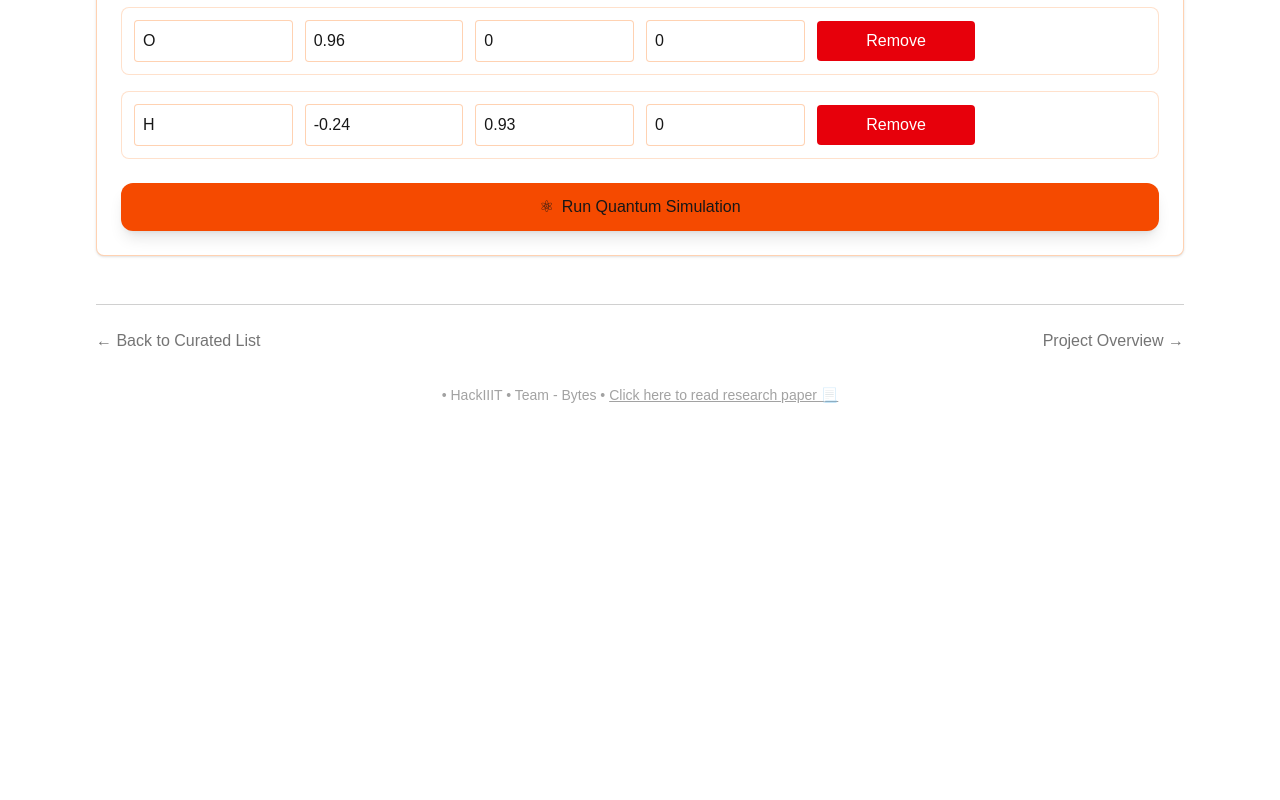
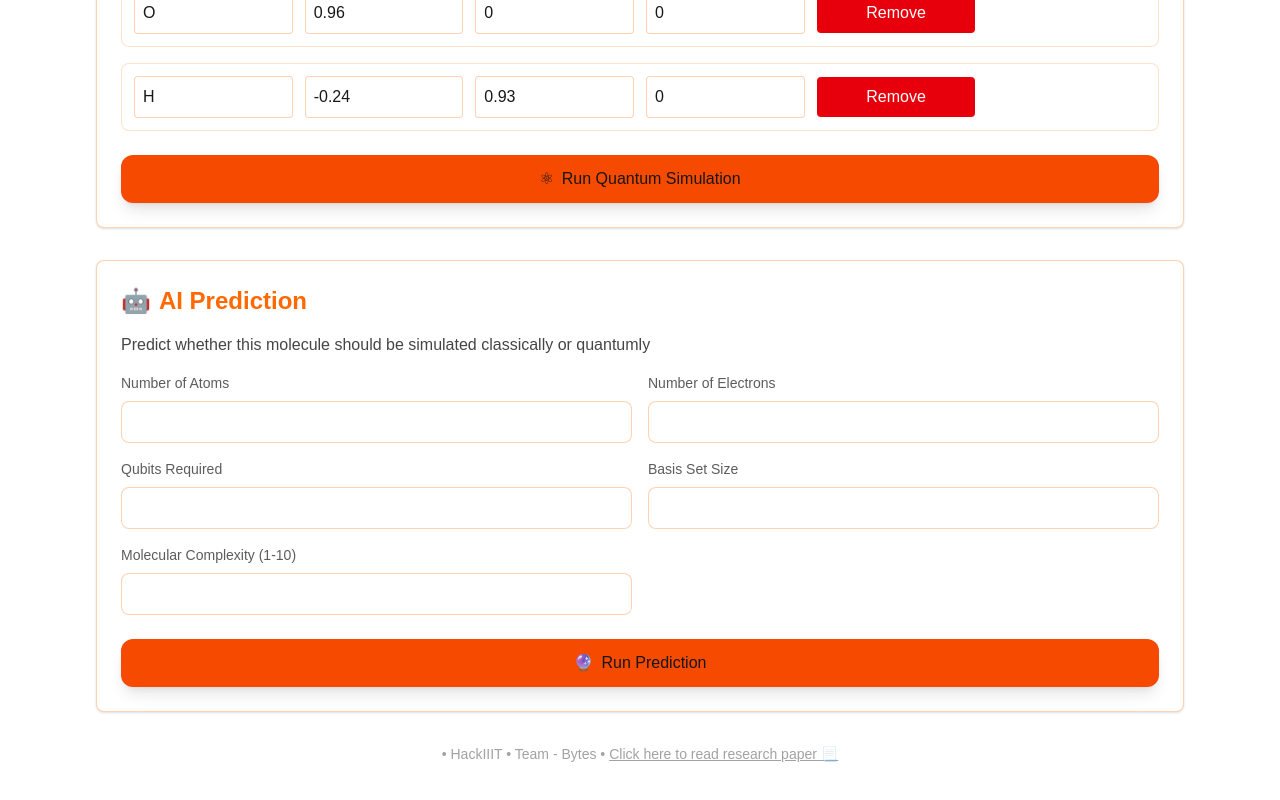
Before and after one commit to Mr-Rahul-Paul/quantum-sim--Hackathon-winner, a Next.js app: page /simulation in a window 1280 px wide. Shown: the part 564-1364 px from the top of the page. Before the commit the page ends 1065 px from the top, so only its background shows below. Built offline with nearby package versions, Linux system fonts and the light colour scheme.

Commit message:
sim page css done

```diff
--- a/app/simulation/page.tsx
+++ b/app/simulation/page.tsx
@@ -1,7 +1,7 @@
 /* eslint-disable @next/next/no-img-element */
 "use client";
-
 import { useState } from "react";
+// eslint-disable-next-line @typescript-eslint/no-unused-vars
 import Link from 'next/link';
 
 // Define proper types for the data
@@ -10,6 +10,20 @@ interface Atom {
   x: number;
   y: number;
   z: number;
+}
+
+interface PredictionInput {
+  num_atoms: string;
+  num_electrons: string;
+  num_qubits: string;
+  basis_set_size: string;
+  molecular_complexity: string;
+}
+
+interface PredictionResult {
+  prediction: string;
+  confidence?: number;
+  features: Record<string, number | string>;
 }
 
 interface SimulationResults {
@@ -29,10 +43,11 @@ interface SimulationResults {
 }
 
 export default function Home() {
+  // Simulation states
   const [atoms, setAtoms] = useState<Atom[]>([
     { element: "H", x: 0.0, y: 0.0, z: 0.0 },
     { element: "O", x: 0.96, y: 0.0, z: 0.0 },
-    { element: "H", x: -0.24, y: 0.93, z: 0.0 }
+    { element: "H", x: -0.24, y: 0.93, z: 0.0 },
   ]);
   const [charge, setCharge] = useState(0);
   const [spin, setSpin] = useState(0);
@@ -40,12 +55,25 @@ export default function Home() {
   const [loading, setLoading] = useState(false);
   const [error, setError] = useState<string | null>(null);
 
+  // Prediction states
+  const [predictionInput, setPredictionInput] = useState<PredictionInput>({
+    num_atoms: "",
+    num_electrons: "",
+    num_qubits: "",
+    basis_set_size: "",
+    molecular_complexity: ""
+  });
+  const [prediction, setPrediction] = useState<PredictionResult | null>(null);
+  const [predLoading, setPredLoading] = useState(false);
+  const [predError, setPredError] = useState<string | null>(null);
+
+  // Simulation helper functions
   const handleAtomChange = (index: number, field: keyof Atom, value: string) => {
     const newAtoms = [...atoms];
-    if (field === 'element') {
-      newAtoms[index][field] = value as string;
+    if (field === "element") {
+      newAtoms[index][field] = value;
     } else {
-      newAtoms[index][field] = parseFloat(value) || 0 as number;
+      newAtoms[index][field] = parseFloat(value) || 0;
     }
     setAtoms(newAtoms);
   };
@@ -63,22 +91,65 @@ export default function Home() {
   const handleSimulate = async () => {
     setLoading(true);
     setError(null);
-
+    setResults(null);
     try {
       const res = await fetch("http://localhost:8000/simulate/", {
         method: "POST",
         headers: { "Content-Type": "application/json" },
         body: JSON.stringify({ atoms, charge, spin }),
       });
-
       const data: SimulationResults = await res.json();
-      if (data.error) setError(data.error);
-      else setResults(data);
+      if (data.error) {
+        setError(data.error);
+      } else {
+        setResults(data);
+      }
+    // eslint-disable-next-line @typescript-eslint/no-unused-vars
     } catch (err) {
-      console.log(err);
+      setError("Server connection failed");
     } finally {
       setLoading(false);
     }
+  };
+
+  // Prediction helper functions
+  const handlePredict = async () => {
+    setPredLoading(true);
+    setPredError(null);
+    setPrediction(null);
+
+    try {
+      const res = await fetch("http://localhost:8000/predict/", {
+        method: "POST",
+        headers: { "Content-Type": "application/json" },
+        body: JSON.stringify({
+          num_atoms: parseInt(predictionInput.num_atoms),
+          num_electrons: parseInt(predictionInput.num_electrons),
+          num_qubits: parseInt(predictionInput.num_qubits),
+          basis_set_size: parseInt(predictionInput.basis_set_size),
+          molecular_complexity: parseFloat(predictionInput.molecular_complexity)
+        }),
+      });
+
+      const data = await res.json();
+      if (data.error) {
+        setPredError(data.error);
+      } else {
+        setPrediction(data);
+      }
+    } catch (err) {
+      setPredError("Server connection failed" ) ;
+      console.error(err);
+    } finally {
+      setPredLoading(false);
+    }
+  };
+
+  const handlePredictionInputChange = (field: keyof PredictionInput, value: string) => {
+    setPredictionInput(prev => ({
+      ...prev,
+      [field]: value
+    }));
   };
 
   return (
@@ -88,17 +159,19 @@ export default function Home() {
           Quantum Chemistry Lab
         </h1>
         <p className="text-2xl md:text-lg mb-10 max-w-3xl text-foreground/80 border-l-4 border-orange-500/50 pl-4">
-          Simulate molecular properties with classical and quantum methods. Design molecules and analyze their energy characteristics.
+          Simulate molecular properties and predict classical/quantum behavior
         </p>
-        <h2 className="text-2xl font-semibold mb-4 text-orange-500 flex items-center">
-          <span className="mr-2">🧪</span> Molecular Configuration
-        </h2>
+
+        {/* Simulation Section */}
         <div className="rounded-lg p-6 mb-8 transition-all duration-300 bg-background text-foreground border border-orange-500/30 shadow-sm">
-
-
+          <h2 className="text-2xl font-semibold mb-4 text-orange-500 flex items-center">
+            <span className="mr-2">🧪</span> Molecular Configuration
+          </h2>
           <div className="grid grid-cols-1 md:grid-cols-3 gap-4 mb-6">
             <div className="space-y-2">
-              <label className="block text-sm font-medium text-foreground/70">Total Charge</label>
+              <label className="block text-sm font-medium text-foreground/70">
+                Total Charge
+              </label>
               <input
                 type="number"
                 className="w-full bg-background text-foreground p-2 rounded-lg border border-orange-500/30 focus:ring-2 focus:ring-orange-500"
@@ -107,7 +180,9 @@ export default function Home() {
               />
             </div>
             <div className="space-y-2">
-              <label className="block text-sm font-medium text-foreground/70">Spin Multiplicity</label>
+              <label className="block text-sm font-medium text-foreground/70">
+                Spin Multiplicity
+              </label>
               <input
                 type="number"
                 className="w-full bg-background text-foreground p-2 rounded-lg border border-orange-500/30 focus:ring-2 focus:ring-orange-500"
@@ -129,13 +204,18 @@ export default function Home() {
           <div className="space-y-4 mb-6">
             <h3 className="text-lg font-medium text-orange-500">Atoms</h3>
             {atoms.map((atom, index) => (
-              <div key={index} className="grid grid-cols-12 gap-3 items-center bg-background p-3 rounded-lg border border-orange-500/20">
+              <div
+                key={index}
+                className="grid grid-cols-12 gap-3 items-center bg-background p-3 rounded-lg border border-orange-500/20"
+              >
                 <div className="col-span-2">
                   <input
                     type="text"
                     className="w-full bg-background text-foreground p-2 rounded border border-orange-500/30"
                     value={atom.element}
-                    onChange={(e) => handleAtomChange(index, 'element', e.target.value)}
+                    onChange={(e) =>
+                      handleAtomChange(index, "element", e.target.value)
+                    }
                     placeholder="Element"
                   />
                 </div>
@@ -145,7 +225,9 @@ export default function Home() {
                     step="0.01"
                     className="w-full bg-background text-foreground p-2 rounded border border-orange-500/30"
                     value={atom.x}
-                    onChange={(e) => handleAtomChange(index, 'x', e.target.value)}
+                    onChange={(e) =>
+                      handleAtomChange(index, "x", e.target.value)
+                    }
                     placeholder="X (Å)"
                   />
                 </div>
@@ -155,7 +237,9 @@ export default function Home() {
                     step="0.01"
                     className="w-full bg-background text-foreground p-2 rounded border border-orange-500/30"
                     value={atom.y}
-                    onChange={(e) => handleAtomChange(index, 'y', e.target.value)}
+                    onChange={(e) =>
+                      handleAtomChange(index, "y", e.target.value)
+                    }
                     placeholder="Y (Å)"
                   />
                 </div>
@@ -165,7 +249,9 @@ export default function Home() {
                     step="0.01"
                     className="w-full bg-background text-foreground p-2 rounded border border-orange-500/30"
                     value={atom.z}
-                    onChange={(e) => handleAtomChange(index, 'z', e.target.value)}
+                    onChange={(e) =>
+                      handleAtomChange(index, "z", e.target.value)
+                    }
                     placeholder="Z (Å)"
                   />
                 </div>
@@ -185,10 +271,11 @@ export default function Home() {
           <button
             onClick={handleSimulate}
             disabled={loading}
-            className={`w-full py-3 px-4 rounded-xl font-medium transition ${loading
-              ? "bg-orange-400 cursor-not-allowed"
-              : "bg-orange-600 hover:bg-orange-500 shadow-lg"
-              } flex items-center justify-center`}
+            className={`w-full py-3 px-4 rounded-xl font-medium transition ${
+              loading
+                ? "bg-orange-400 cursor-not-allowed"
+                : "bg-orange-600 hover:bg-orange-500 shadow-lg"
+            } flex items-center justify-center`}
           >
             {loading ? (
               <>
@@ -204,6 +291,7 @@ export default function Home() {
           </button>
         </div>
 
+        {/* Error Display */}
         {error && (
           <div className="rounded-lg p-6 mb-8 transition-all duration-300 bg-rose-950/20 text-foreground border border-rose-500/30 shadow-sm">
             <h3 className="text-xl font-semibold mb-2 text-rose-500 flex items-center">
@@ -216,6 +304,7 @@ export default function Home() {
           </div>
         )}
 
+        {/* Results Display */}
         {results?.status === "success" && (
           <div className="space-y-6">
             {results.source === "cache" && (
@@ -317,20 +406,155 @@ export default function Home() {
           </div>
         )}
 
-        {/* Navigation back to previous pages */}
-        <div className="mt-12 pt-6 border-t border-foreground/20">
-          <div className="flex justify-between w-full">
-            <Link href="/curated-list" className="text-foreground/60 hover:text-foreground transition-colors">
-              &larr; Back to Curated List
-            </Link>
-            <Link href="/project-overview" className="text-foreground/60 hover:text-foreground transition-colors">
-              Project Overview &rarr;
-            </Link>
+        {/* AI Prediction Section */}
+        <div className="rounded-lg p-6 mb-8 transition-all duration-300 bg-background text-foreground border border-orange-500/30 shadow-sm">
+          <h2 className="text-2xl font-semibold mb-4 text-orange-500 flex items-center">
+            <span className="mr-2">🤖</span> AI Prediction
+          </h2>
+          <p className="mb-4 text-foreground/80">
+            Predict whether this molecule should be simulated classically or quantumly
+          </p>
+
+          <div className="grid grid-cols-1 md:grid-cols-2 gap-4 mb-6">
+            <div className="space-y-2">
+              <label className="block text-sm font-medium text-foreground/70">
+                Number of Atoms
+              </label>
+              <input
+                type="number"
+                className="w-full bg-background text-foreground p-2 rounded-lg border border-orange-500/30 focus:ring-2 focus:ring-orange-500"
+                value={predictionInput.num_atoms}
+                onChange={(e) => handlePredictionInputChange("num_atoms", e.target.value)}
+              />
+            </div>
+
+            <div className="space-y-2">
+              <label className="block text-sm font-medium text-foreground/70">
+                Number of Electrons
+              </label>
+              <input
+                type="number"
+                className="w-full bg-background text-foreground p-2 rounded-lg border border-orange-500/30 focus:ring-2 focus:ring-orange-500"
+                value={predictionInput.num_electrons}
+                onChange={(e) => handlePredictionInputChange("num_electrons", e.target.value)}
+              />
+            </div>
+
+            <div className="space-y-2">
+              <label className="block text-sm font-medium text-foreground/70">
+                Qubits Required
+              </label>
+              <input
+                type="number"
+                className="w-full bg-background text-foreground p-2 rounded-lg border border-orange-500/30 focus:ring-2 focus:ring-orange-500"
+                value={predictionInput.num_qubits}
+                onChange={(e) => handlePredictionInputChange("num_qubits", e.target.value)}
+              />
+            </div>
+
+            <div className="space-y-2">
+              <label className="block text-sm font-medium text-foreground/70">
+                Basis Set Size
+              </label>
+              <input
+                type="number"
+                className="w-full bg-background text-foreground p-2 rounded-lg border border-orange-500/30 focus:ring-2 focus:ring-orange-500"
+                value={predictionInput.basis_set_size}
+                onChange={(e) => handlePredictionInputChange("basis_set_size", e.target.value)}
+              />
+            </div>
+
+            <div className="space-y-2">
+              <label className="block text-sm font-medium text-foreground/70">
+                Molecular Complexity (1-10)
+              </label>
+              <input
+                type="number"
+                min="1"
+                max="10"
+                step="0.1"
+                className="w-full bg-background text-foreground p-2 rounded-lg border border-orange-500/30 focus:ring-2 focus:ring-orange-500"
+                value={predictionInput.molecular_complexity}
+                onChange={(e) => handlePredictionInputChange("molecular_complexity", e.target.value)}
+              />
+            </div>
           </div>
+
+          <button
+            onClick={handlePredict}
+            disabled={predLoading}
+            className={`w-full py-3 px-4 rounded-xl font-medium transition ${
+              predLoading
+                ? "bg-orange-400 cursor-not-allowed"
+                : "bg-orange-600 hover:bg-orange-500 shadow-lg"
+            } flex items-center justify-center`}
+          >
+            {predLoading ? (
+              <>
+                <span className="animate-spin mr-2">🌀</span>
+                Predicting...
+              </>
+            ) : (
+              <>
+                <span className="mr-2">🔮</span>
+                Run Prediction
+              </>
+            )}
+          </button>
+
+          {predError && (
+            <div className="rounded-lg p-6 mt-4 transition-all duration-300 bg-rose-950/20 text-foreground border border-rose-500/30 shadow-sm">
+              <h3 className="text-xl font-semibold mb-2 text-rose-500 flex items-center">
+                <span className="mr-2">⚠</span> Error
+              </h3>
+              <p className="text-foreground/80">{predError}</p>
+            </div>
+          )}
+
+          {prediction && (
+            <div className="mt-4 rounded-lg p-4 transition-all duration-300 bg-background text-foreground border border-orange-500/30 shadow-sm">
+              <h3 className="font-bold text-orange-500 mb-2">Prediction Result</h3>
+              <div className={`p-3 rounded-lg ${
+                prediction.prediction === "Quantum"
+                  ? "bg-purple-900/20 border border-purple-500/30"
+                  : "bg-green-900/20 border border-green-500/30"
+              }`}>
+                <div className="flex justify-between items-center">
+                  <span className="text-lg font-medium text-foreground">
+                    {prediction.prediction === "Quantum" ? "Quantum Recommended" : "Classical Recommended"}
+                  </span>
+                  <span className="text-sm bg-background px-2 py-1 rounded text-foreground/70">
+                    {prediction.confidence && `Confidence: ${(prediction.confidence * 100).toFixed(1)}%`}
+                  </span>
+                </div>
+                {prediction.prediction === "Quantum" ? (
+                  <p className="mt-2 text-foreground/80">
+                    This molecules complexity suggests quantum simulation would be more effective.
+                  </p>
+                ) : (
+                  <p className="mt-2 text-foreground/80">
+                    Classical methods should be sufficient for this molecule.
+                  </p>
+                )}
+              </div>
+
+              <div className="mt-4">
+                <h4 className="text-sm font-medium text-foreground/70 mb-2">Input Features:</h4>
+                <div className="grid grid-cols-2 gap-2 text-sm">
+                  {Object.entries(prediction.features).map(([key, value]) => (
+                    <div key={key} className="flex justify-between bg-background/50 px-3 py-2 rounded border border-orange-500/10">
+                      <span className="text-foreground/70">{key.replace(/_/g, ' ')}:</span>
+                      <span className="font-mono text-foreground">{value}</span>
+                    </div>
+                  ))}
+                </div>
+              </div>
+            </div>
+          )}
         </div>
 
-        <div className="text-foreground/40 text-sm mt-8 justify-center text-center" >
-          • HackIIIT • Team - Bytes  • <a className='underline hover:no-underline hover:font-bold' href='https://github.com/Qiskit/textbook/blob/main/notebooks/ch-applications/vqe-molecules.ipynb'>Click here to read research paper 📃</a>
+        <div className="text-foreground/40 text-sm mt-8 justify-center text-center">
+          • HackIIIT • Team - Bytes • <a className='underline hover:no-underline hover:font-bold' href='https://github.com/Qiskit/textbook/blob/main/notebooks/ch-applications/vqe-molecules.ipynb'>Click here to read research paper 📃</a>
         </div>
       </div>
     </main>
```
